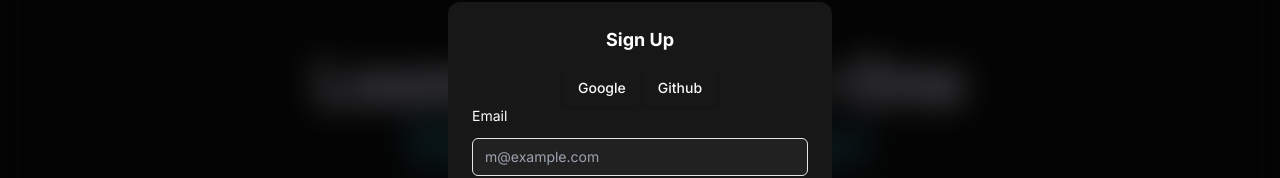
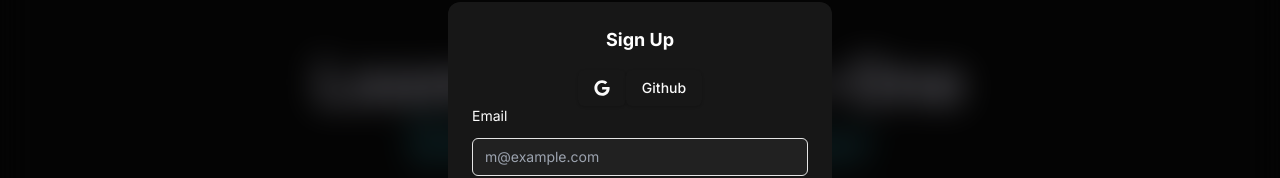
Before and after one commit to Carlthegreatt/Loomi, a Next.js app: page / in a window 1280 px wide. Both pictures are taken after a click on the button "Sign Up". Shown: the part 218-396 px from the top of the page. Built offline with nearby package versions, Linux system fonts and the light colour scheme.

Commit message:
Auto-commit SignupPopover.tsx: 2025-08-25 23:03:21

```diff
--- a/src/components/sections/SignupPopover.tsx
+++ b/src/components/sections/SignupPopover.tsx
@@ -31,7 +31,9 @@ export default function SignupModal() {
               Sign Up
             </h3>
             <div className="flex justify-center">
-              <Button>Google</Button>
+              <Button>
+                <FaGoogle className="h-5 w-5" />
+              </Button>
               <Button>Github</Button>
             </div>
             <form className="space-y-3">
```
